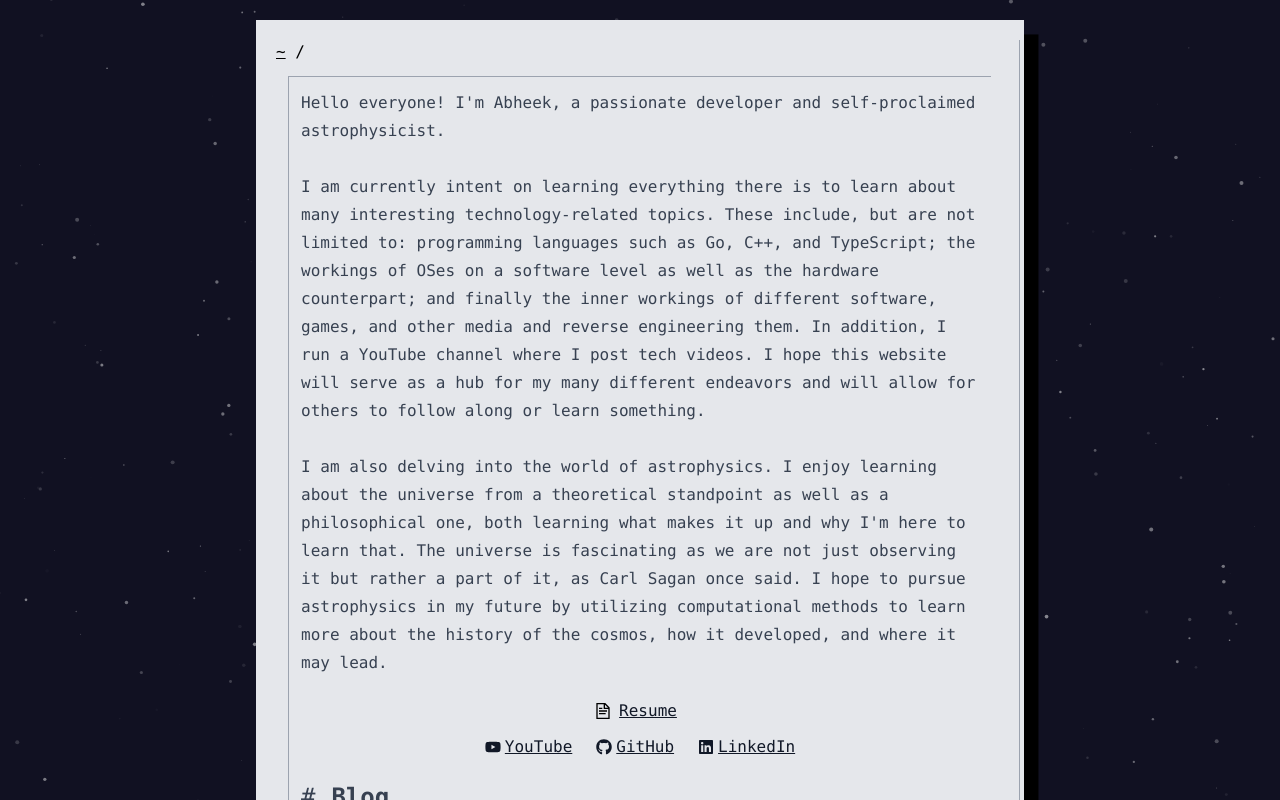
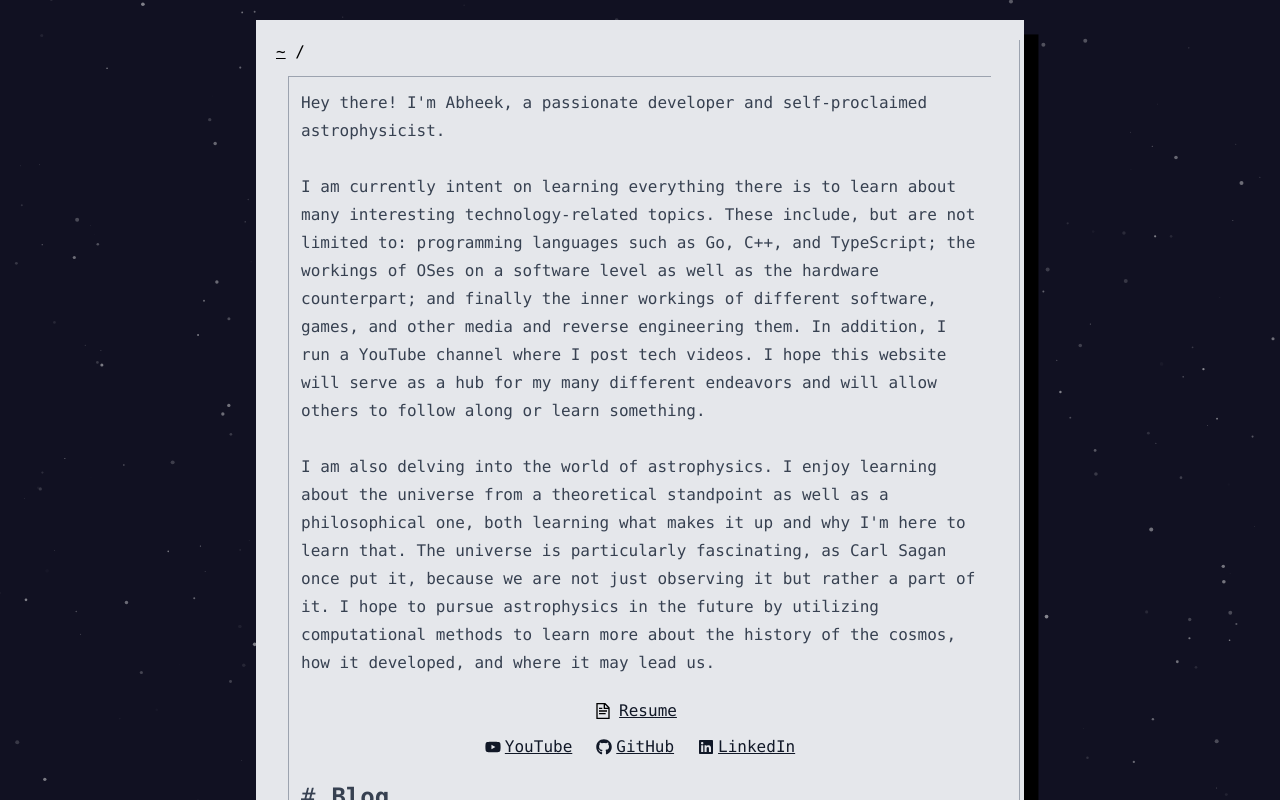
Before and after one commit to abheekda1/adawesome.tech, a Next.js app: page / in a window 1280 px wide. Shown: the top 800 px of the page. Built offline with nearby package versions, Linux system fonts and the light colour scheme; a small style sheet from the web is missing.

Commit message:
fix: update text

```diff
--- a/pages/index.tsx
+++ b/pages/index.tsx
@@ -33,7 +33,7 @@ const Home = ({
       <Layout title={'Home'}>
         <div className='max-w-none prose'>
           <p>
-            Hello everyone! I&apos;m Abheek, a passionate developer and self-proclaimed astrophysicist.
+            Hey there! I&apos;m Abheek, a passionate developer and self-proclaimed astrophysicist.
             <br /><br />
             I am currently intent on learning everything there is to learn about many interesting
             technology-related topics. These include, but are not limited to:
@@ -42,16 +42,16 @@ const Home = ({
             finally the inner workings of different software, games, and other
             media and reverse engineering them. In addition, I run a YouTube
             channel where I post tech videos. I hope this website will serve as
-            a hub for my many different endeavors and will allow for others to
+            a hub for my many different endeavors and will allow others to
             follow along or learn something.
             <br /><br />
             I am also delving into the world of astrophysics. I enjoy learning about
             the universe from a theoretical standpoint as well as a philosophical one,
             both learning what makes it up and why I&apos;m here to learn that. The universe
-            is fascinating as we are not just observing it but rather a part of it, as
-            Carl Sagan once said. I hope to pursue astrophysics in my future by
+            is particularly fascinating, as Carl Sagan once put it, because we are not just
+            observing it but rather a part of it. I hope to pursue astrophysics in the future by
             utilizing computational methods to learn more about the history of the cosmos,
-            how it developed, and where it may lead.
+            how it developed, and where it may lead us.
           </p>
 
           <div className={'flex justify-center items-center mb-2'}>
```
